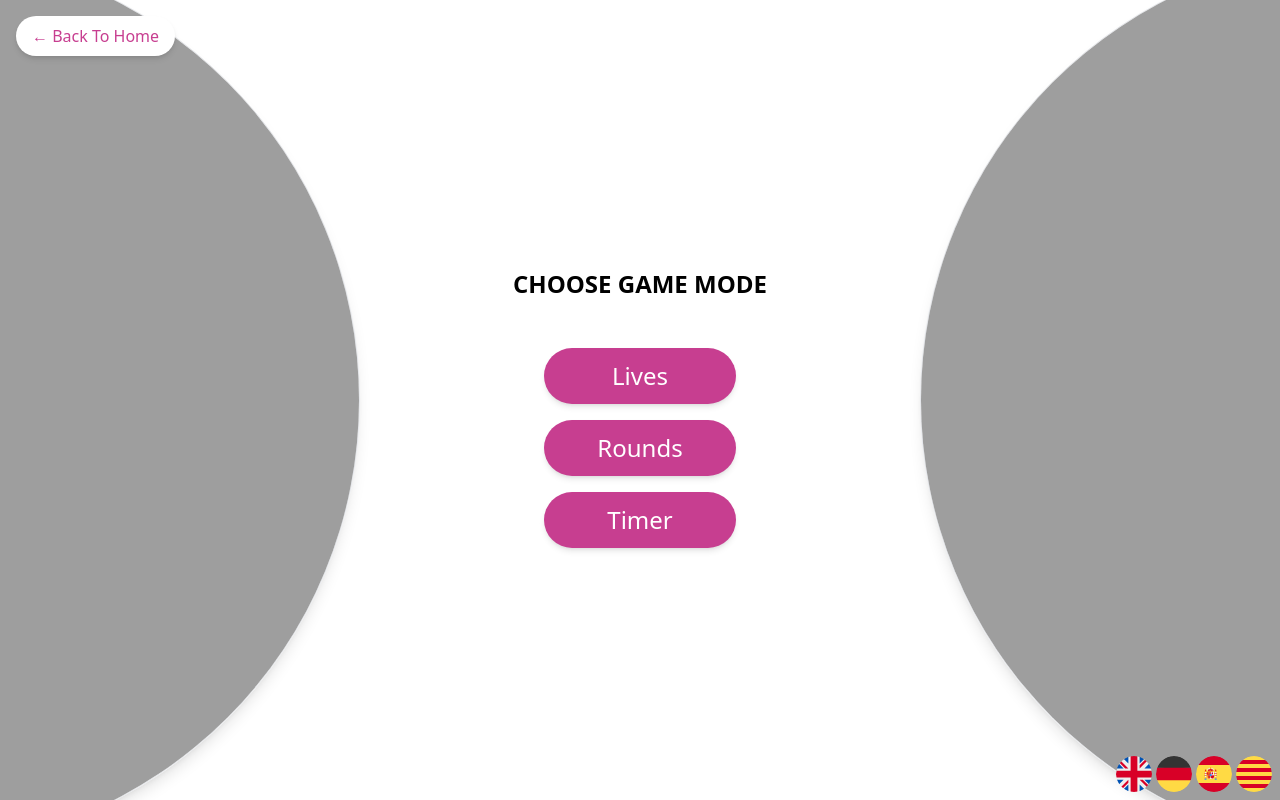
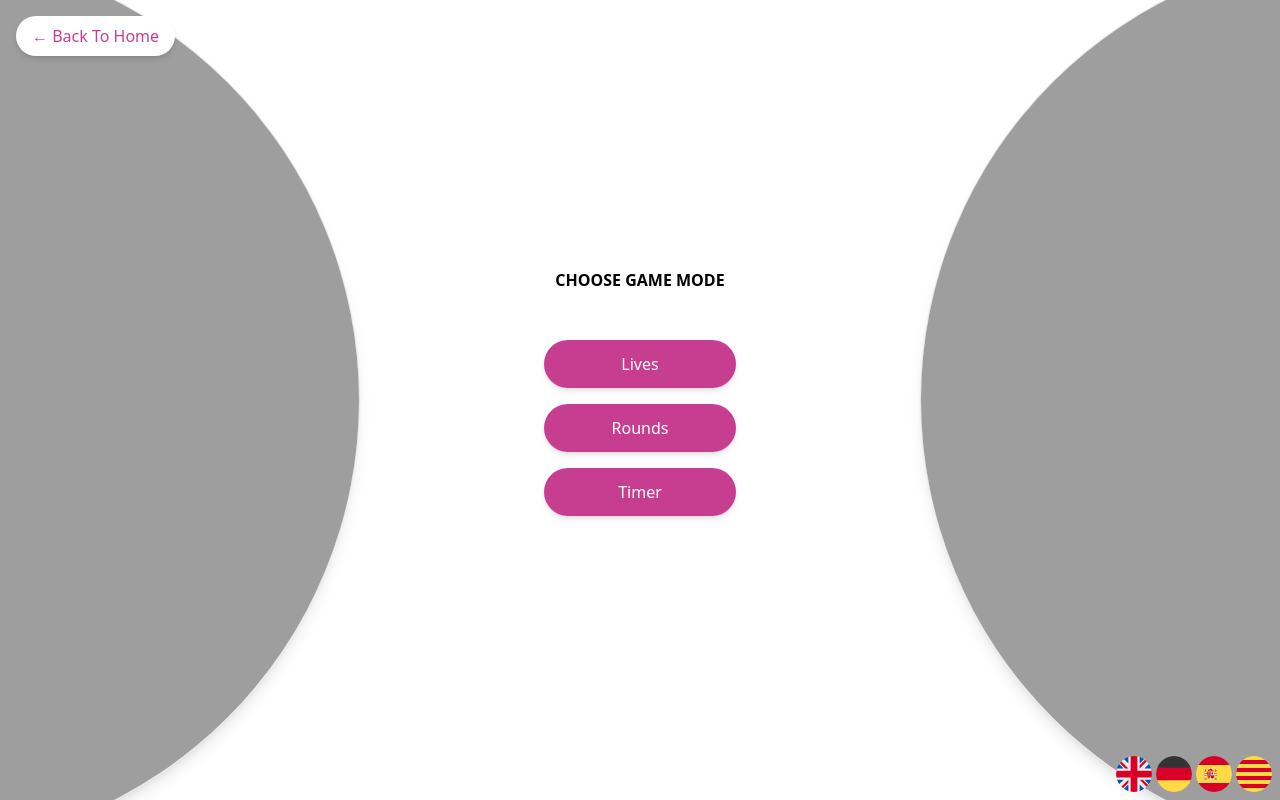
Before and after one commit to fasihu1996/audiogame, a Next.js app: page /en/audio-challenge in a window 1280 px wide. Built offline with nearby package versions, Linux system fonts and the light colour scheme.

Commit message:
smaller button text

```diff
--- a/src/components/GameMenu.tsx
+++ b/src/components/GameMenu.tsx
@@ -7,7 +7,7 @@ export default function GameMenu() {
 
     return (
         <div className="relative z-10 text-center w-[400px] h-[400px]">
-            <div className="text-center backdrop-blur-sm p-12 rounded-full text-2xl">
+            <div className="text-center backdrop-blur-sm p-12 rounded-full text-1xl">
                 <h1 className="font-bold mb-12 mt-5 text-black">
                     {t("chooseMode")}
                 </h1>
```
